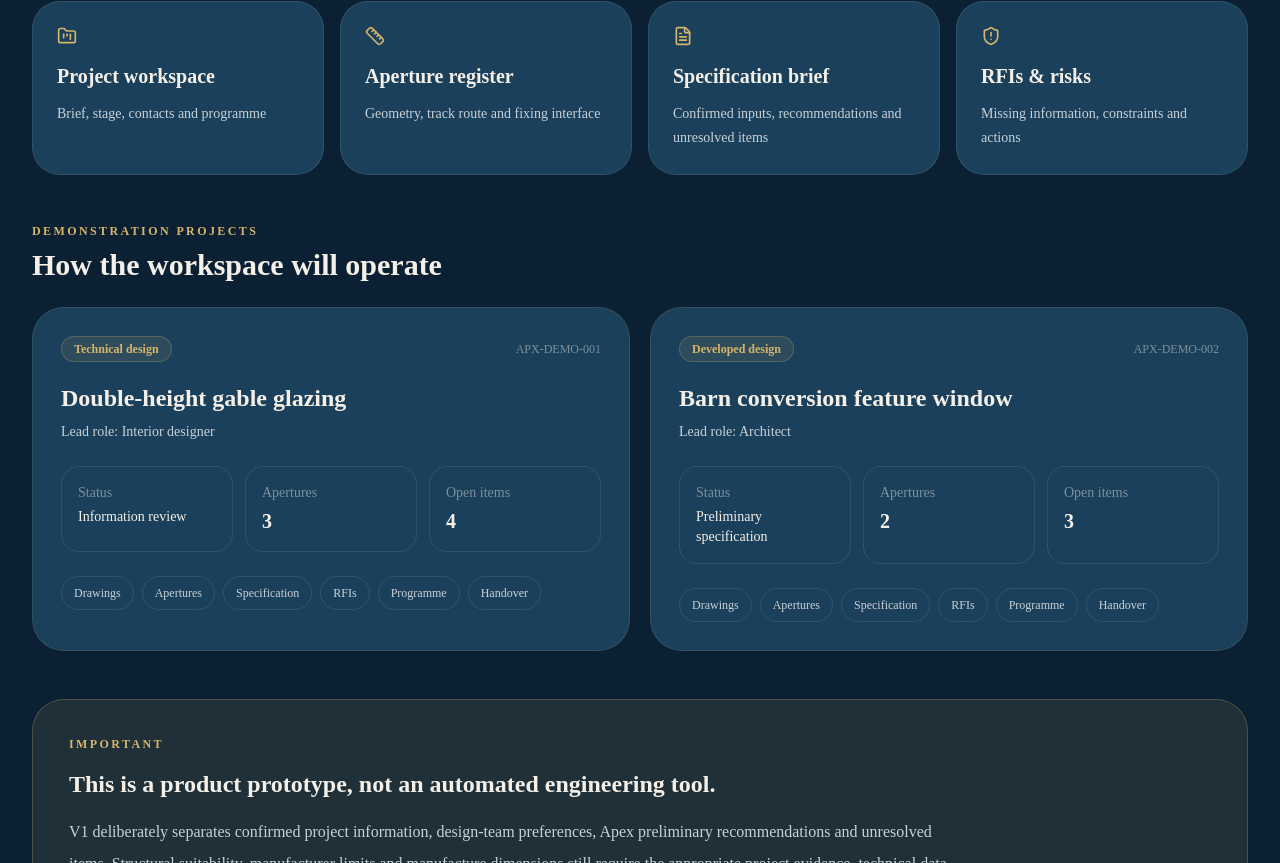
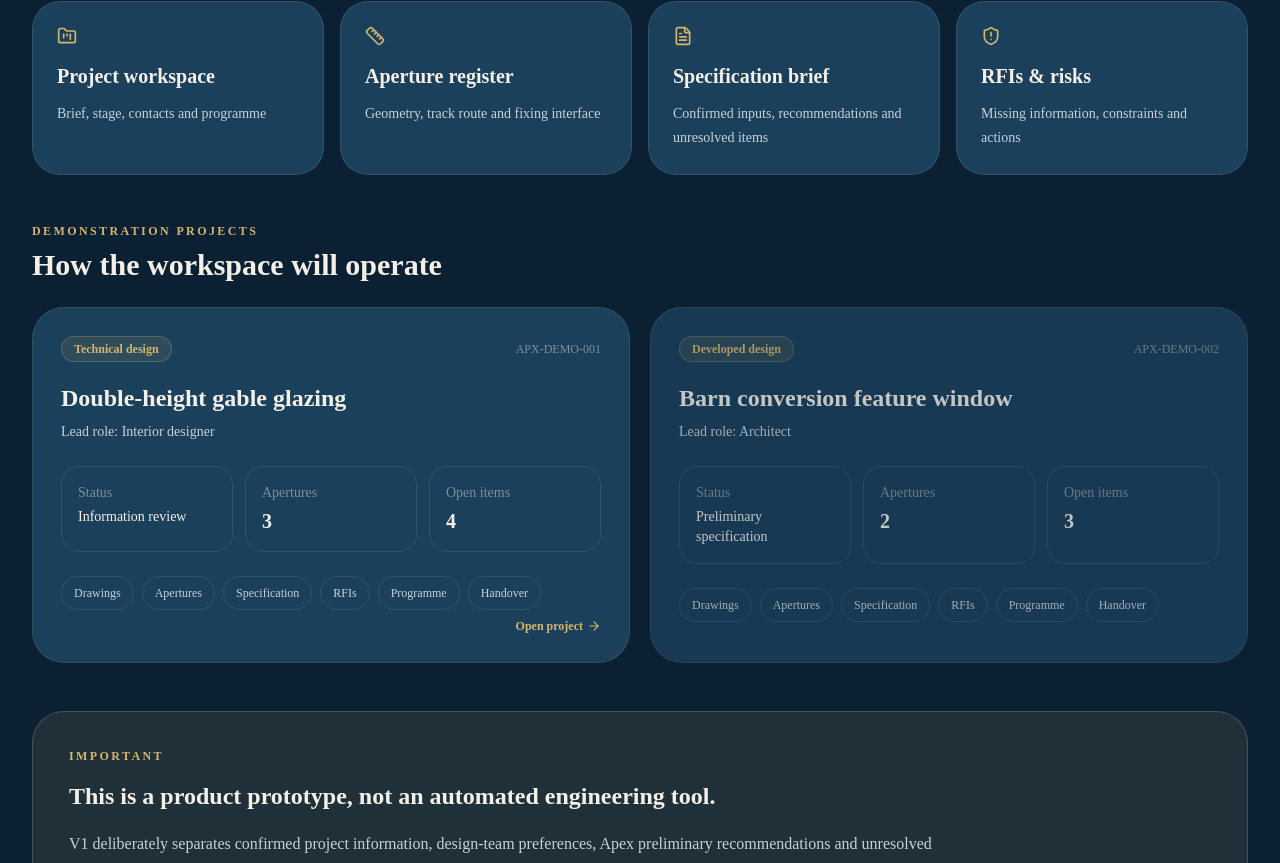
Before and after one commit to Nylon1/Apexcurtains, a Next.js app: page /professionals/workspace in a window 1280 px wide. Shown: the part 451-1314 px from the top of the page. Built offline with nearby package versions, Linux system fonts and the light colour scheme.

Commit message:
Connect workspace to project detail prototype

```diff
--- a/app/professionals/workspace/page.tsx
+++ b/app/professionals/workspace/page.tsx
@@ -18,6 +18,7 @@ const demoProjects = [
     status: "Information review",
     apertures: 3,
     openItems: 4,
+    href: "/professionals/workspace/projects/apx-demo-001",
   },
   {
     name: "Barn conversion feature window",
@@ -27,6 +28,7 @@ const demoProjects = [
     status: "Preliminary specification",
     apertures: 2,
     openItems: 3,
+    href: null,
   },
 ];
 
@@ -66,16 +68,15 @@ export default function Page() {
         </section>
 
         <section className="mt-12">
-          <div className="flex items-center justify-between gap-4">
           <div>
             <p className="text-xs font-semibold uppercase tracking-[0.2em] text-[#d6b56b]">Demonstration projects</p>
             <h2 className="mt-2 text-3xl font-semibold">How the workspace will operate</h2>
           </div>
-          </div>
 
           <div className="mt-6 grid gap-5 lg:grid-cols-2">
-            {demoProjects.map((project) => (
-              <article key={project.ref} className="rounded-[32px] border border-white/10 bg-white/[0.04] p-7">
+            {demoProjects.map((project) => {
+              const content = (
+                <>
                   <div className="flex flex-wrap items-center justify-between gap-3">
                     <span className="rounded-full border border-[#d6b56b]/25 bg-[#d6b56b]/10 px-3 py-1 text-xs font-semibold text-[#d6b56b]">{project.stage}</span>
                     <span className="text-xs text-white/45">{project.ref}</span>
@@ -87,13 +88,21 @@ export default function Page() {
                     <div className="rounded-2xl border border-white/10 p-4"><div className="text-white/45">Apertures</div><div className="mt-1 text-xl font-semibold">{project.apertures}</div></div>
                     <div className="rounded-2xl border border-white/10 p-4"><div className="text-white/45">Open items</div><div className="mt-1 text-xl font-semibold">{project.openItems}</div></div>
                   </div>
-                <div className="mt-6 flex flex-wrap gap-2 text-xs text-[#C8D1D8]">
+                  <div className="mt-6 flex flex-wrap items-center gap-2 text-xs text-[#C8D1D8]">
                     {["Drawings", "Apertures", "Specification", "RFIs", "Programme", "Handover"].map((item) => (
                       <span key={item} className="rounded-full border border-white/10 px-3 py-2">{item}</span>
                     ))}
+                    {project.href && <span className="ml-auto inline-flex items-center gap-1 font-semibold text-[#d6b56b]">Open project <ArrowRight className="h-3.5 w-3.5" /></span>}
                   </div>
-              </article>
-            ))}
+                </>
+              );
+
+              if (project.href) {
+                return <Link key={project.ref} href={project.href} className="rounded-[32px] border border-white/10 bg-white/[0.04] p-7 transition hover:-translate-y-1 hover:border-[#d6b56b]/30">{content}</Link>;
+              }
+
+              return <article key={project.ref} className="rounded-[32px] border border-white/10 bg-white/[0.04] p-7 opacity-80">{content}</article>;
+            })}
           </div>
         </section>
 
```
Lines whose indentation alone changed are shown as unchanged.
